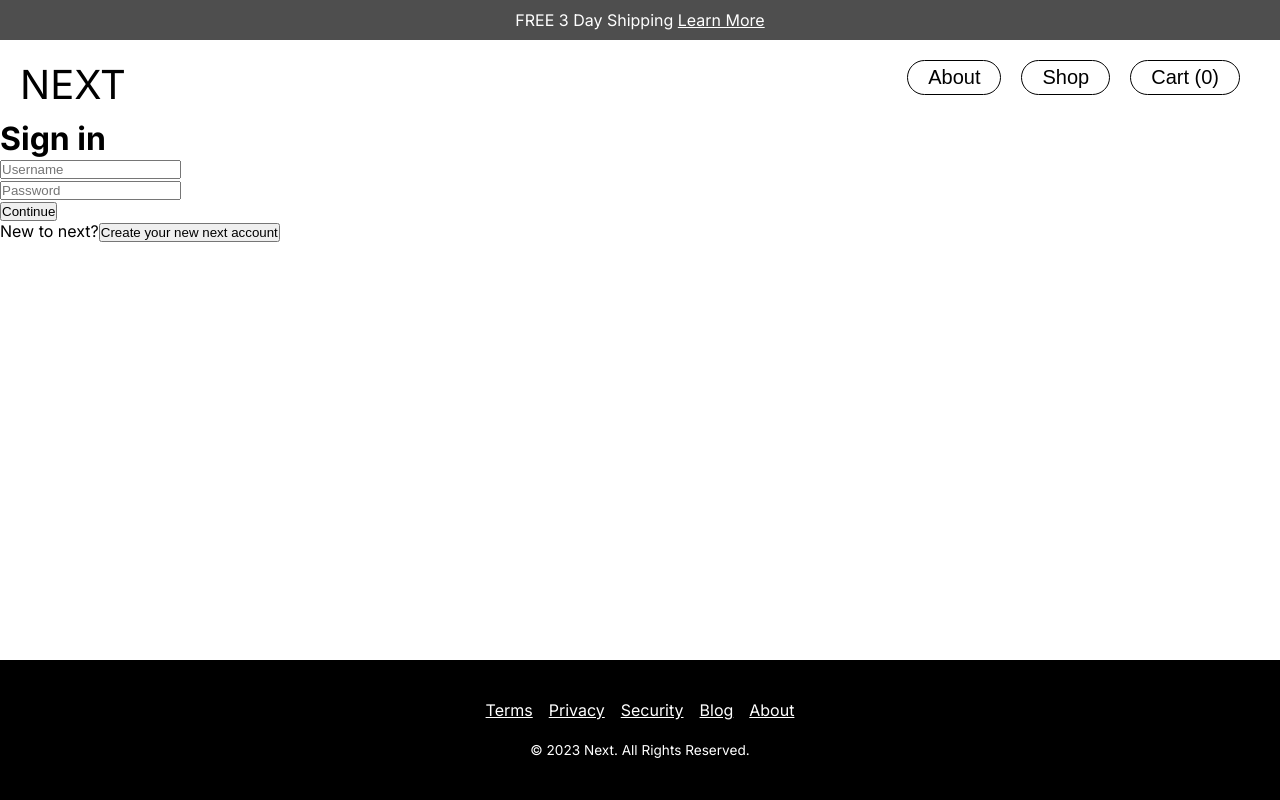
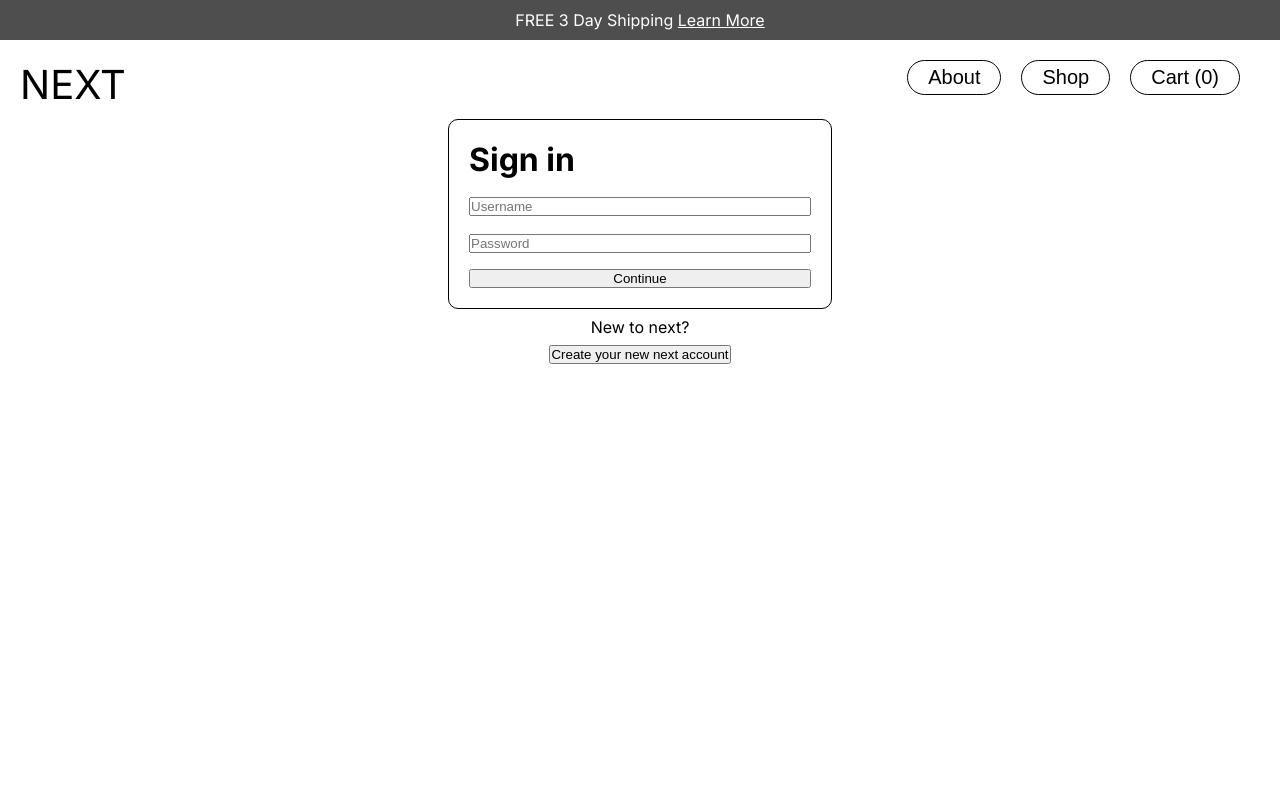
Before and after one commit to Bsodoge/Fullstack_Ecommerce_Nextjs, a Next.js app: page /login in a window 1280 px wide. Shown: the top 800 px of the page. Built offline with nearby package versions, Linux system fonts and the light colour scheme; no server answers; the database is empty.

Commit message:
Update login css

```diff
--- a/app/login/page.module.css
+++ b/app/login/page.module.css
@@ -0,0 +1,22 @@
+.main {
+    min-height: 100vh;
+    display: flex;
+    flex-direction: column;
+    align-items: center;
+    gap: 8px;
+}
+
+.form {
+    display: flex;
+    flex-direction: column;
+    gap: 16px;
+    border: 1px solid black;
+    border-radius: 10px;
+    padding: 20px;
+    width: 30%;
+    min-width: 200px;
+}
+
+.field input{
+    width: 100%;
+}
```
